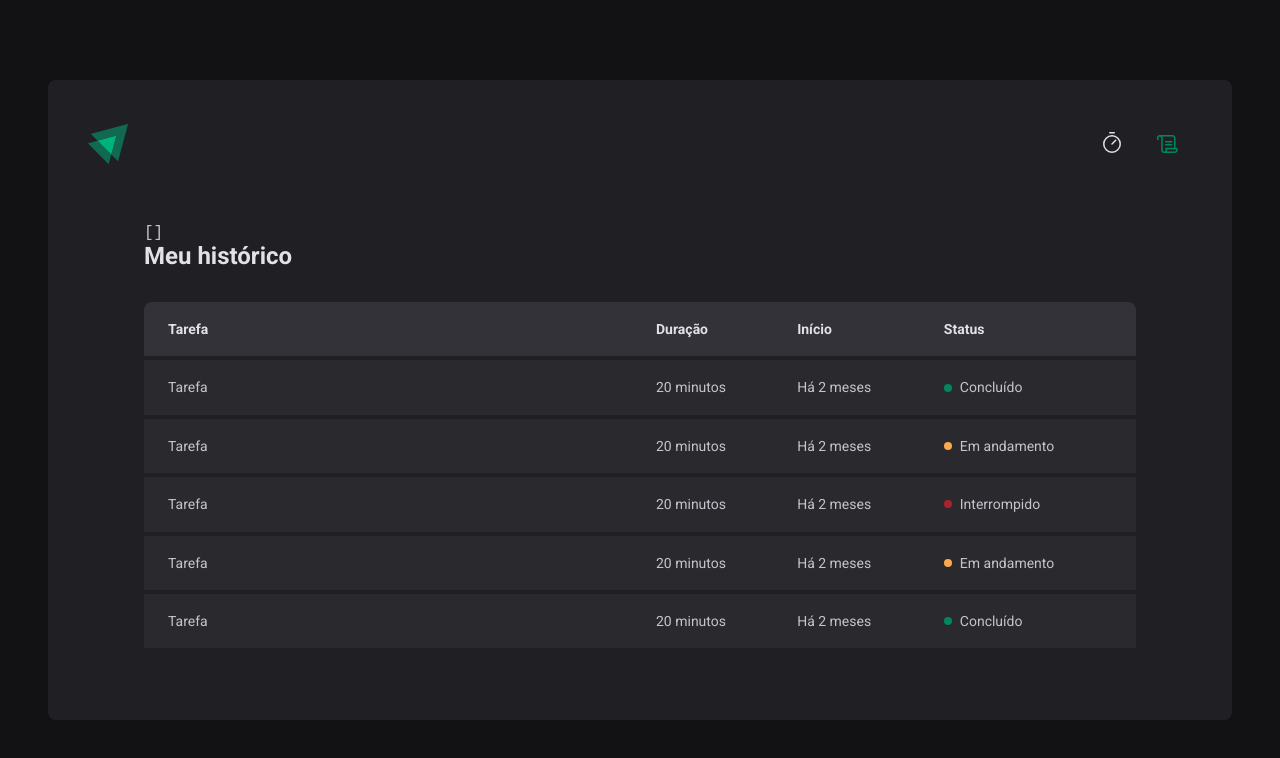
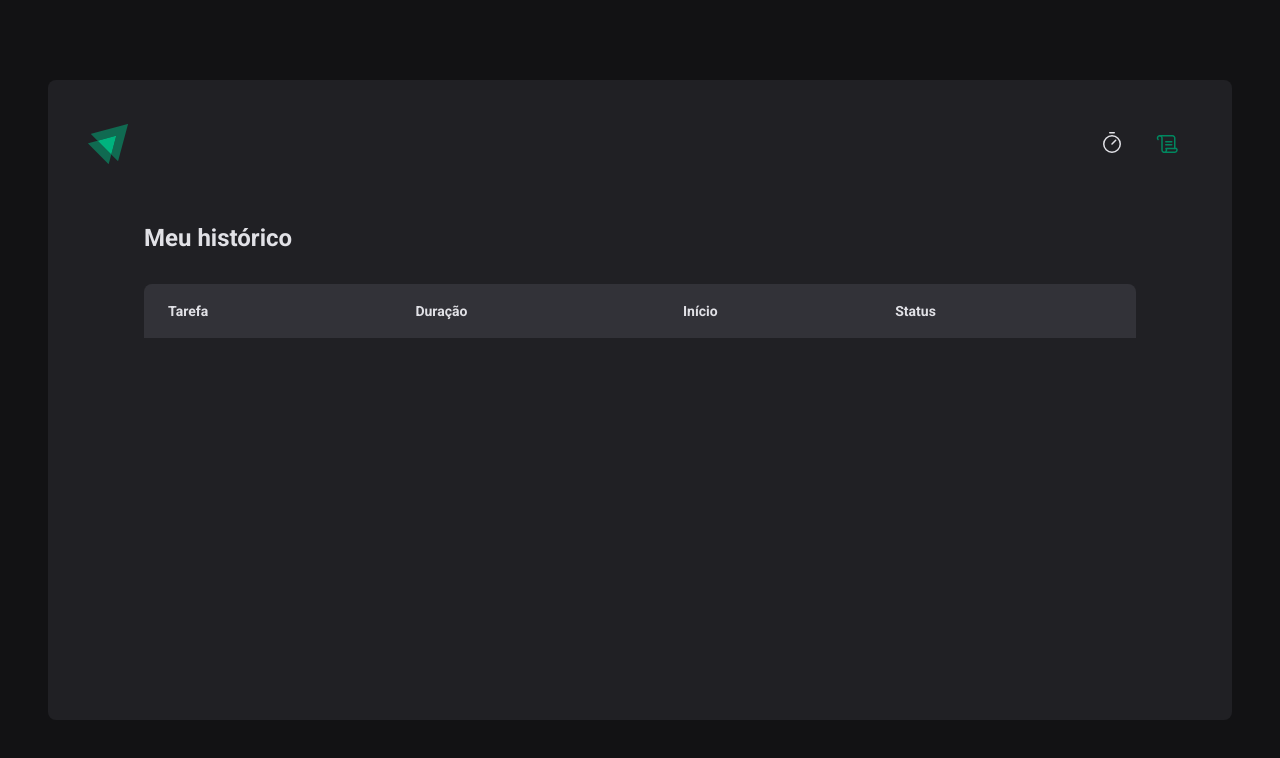
Before and after one commit to ThalesLoreto/ignite-timer-web, a React (Vite) app: page /history in a window 1280 px wide. Shown: the top 758 px of the page. Built offline with nearby package versions, Linux system fonts and the light colour scheme.

Commit message:
Finish history page

```diff
--- a/src/pages/History/index.tsx
+++ b/src/pages/History/index.tsx
@@ -1,12 +1,15 @@
 import { useContext } from 'react'
+import { formatDistanceToNow } from 'date-fns'
+import ptBR from 'date-fns/locale/pt-BR'
+
 import { CyclesContext } from '../../contexts/CyclesContext'
+
 import { HistoryContainer, HistoryList, Status } from './styles'
 
 export function History() {
   const { cycles } = useContext(CyclesContext)
   return (
     <HistoryContainer>
-      <pre>{JSON.stringify(cycles, null, 2)}</pre>
       <h1>Meu histórico</h1>
 
       <HistoryList>
@@ -20,46 +23,31 @@
             </tr>
           </thead>
           <tbody>
-            <tr>
-              <td>Tarefa</td>
-              <td>20 minutos</td>
-              <td>Há 2 meses</td>
-              <td>
-                <Status statusColor="green">Concluído</Status>
-              </td>
-            </tr>
-            <tr>
-              <td>Tarefa</td>
-              <td>20 minutos</td>
-              <td>Há 2 meses</td>
-              <td>
-                <Status statusColor="yellow">Em andamento</Status>
-              </td>
-            </tr>
-            <tr>
-              <td>Tarefa</td>
-              <td>20 minutos</td>
-              <td>Há 2 meses</td>
-              <td>
-                <Status statusColor="red">Interrompido</Status>
-              </td>
-            </tr>
-            <tr>
-              <td>Tarefa</td>
-              <td>20 minutos</td>
-              <td>Há 2 meses</td>
-              <td>
-                <Status statusColor="yellow">Em andamento</Status>
-              </td>
-            </tr>
-            <tr>
-              <td>Tarefa</td>
-              <td>20 minutos</td>
-              <td>Há 2 meses</td>
-              <td>
-                <Status statusColor="green">Concluído</Status>
-              </td>
-            </tr>
+            {cycles.map((cycle) => {
+              return (
+                <tr key={cycle.id}>
+                  <td>{cycle.task}</td>
+                  <td>{cycle.minutesAmount} minutos</td>
+                  <td>
+                    {formatDistanceToNow(cycle.startDate, {
+                      addSuffix: true,
+                      locale: ptBR,
+                    })}
+                  </td>
+                  <td>
+                    {cycle.finishedDate && (
+                      <Status statusColor="green">Concluído</Status>
+                    )}
+                    {cycle.interruptedDate && (
+                      <Status statusColor="red">Interrompido</Status>
+                    )}
+                    {!cycle.finishedDate && !cycle.interruptedDate && (
+                      <Status statusColor="yellow">Em andamento</Status>
+                    )}
+                  </td>
+                </tr>
+              )
+            })}
           </tbody>
         </table>
       </HistoryList>
```
